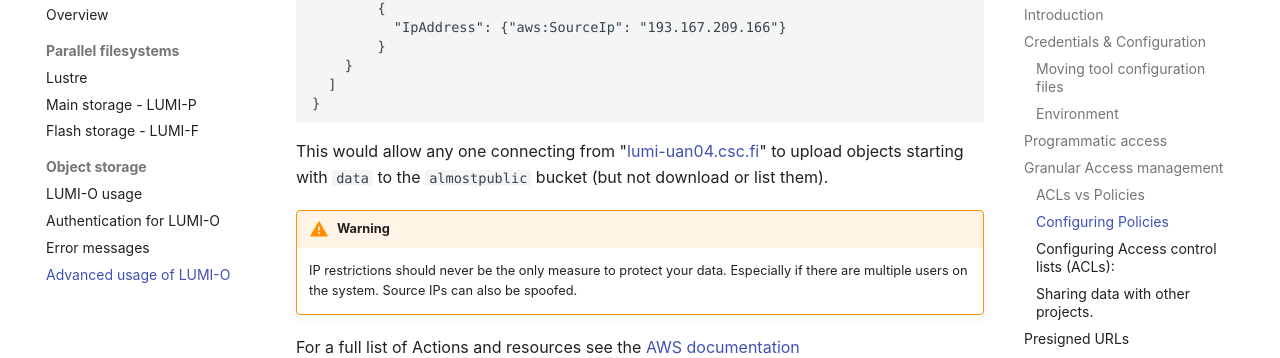
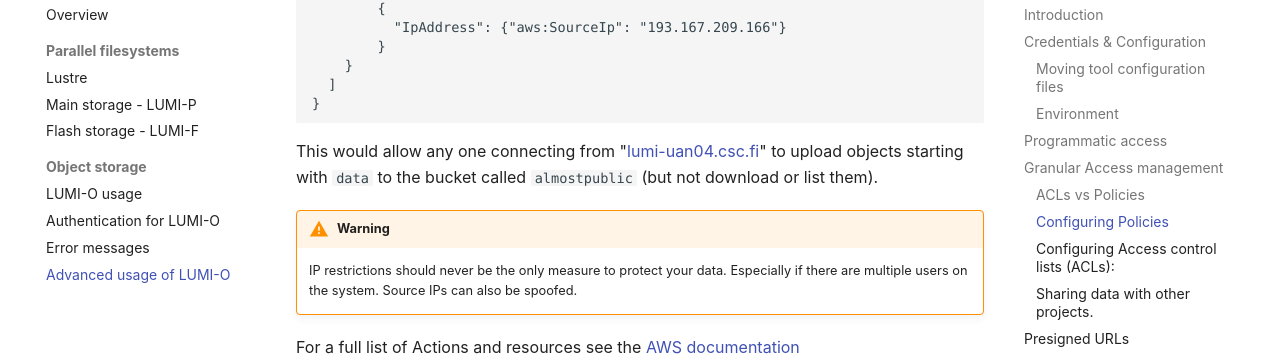
Before and after one commit to Lumi-supercomputer/lumi-userguide, an MkDocs documentation site: the page built from docs/storage/lumio/advanced.md, in a window 1280 px wide and 900 px high, scrolled down 5331 px. Shown: the part 93-451 px from the top of the window. Built offline with MkDocs 1.6.1 and Material for MkDocs 9.7.7, drawn with Linux system fonts in a browser that asks for light colours; some of the changed text lies outside the part shown.

Commit message:
Fix/add some minor things to advanced.md

````diff
--- a/docs/storage/lumio/advanced.md
+++ b/docs/storage/lumio/advanced.md
@@ -164,7 +164,7 @@
 
 The following example policy would allow the project `465000002` to:
 
-- Download the object `out.json` from our bucket `fortheauthenticated`
+- Download the object `out.json` from our bucket called `fortheauthenticated`
 - List all objects in the `fortheauthenticated` bucket
 - Create/modify (by overwriting) to the `upload.json` object in the `fortheauthenticated` bucket
 
@@ -236,7 +236,7 @@
 ```
 
 This would allow any one connecting from "[lumi-uan04.csc.fi](https://docs.lumi-supercomputer.eu/firststeps/loggingin/#lumi-login-nodes-advanced)" to upload
-objects starting with `data` to the `almostpublic` bucket (but not download or list them).
+objects starting with `data` to the bucket called `almostpublic` (but not download or list them).
 
 !!! warning
 	IP restrictions should never be the only measure to protect your data.
````
Also changed, not shown: other parts of docs/storage/lumio/advanced.md (+1 -1 lines).
